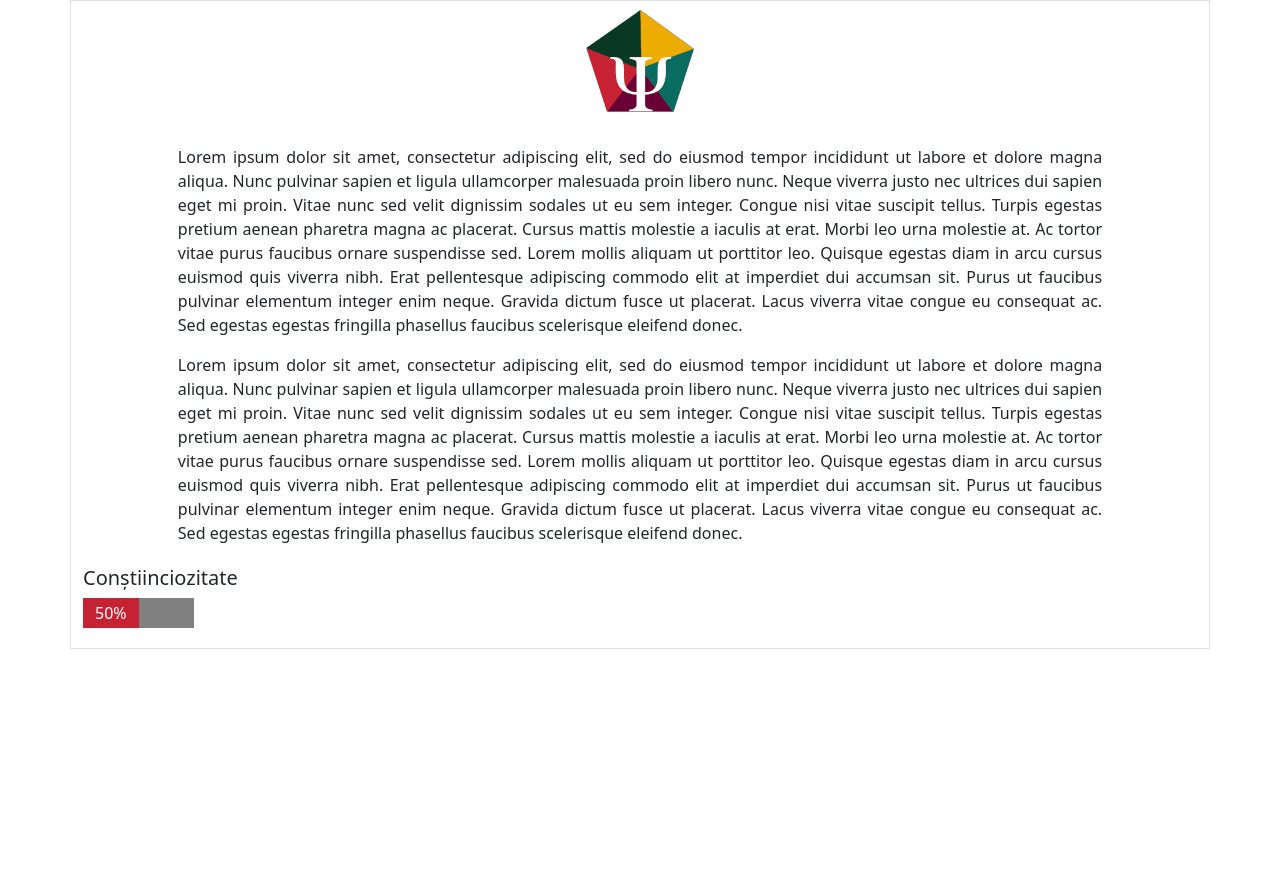
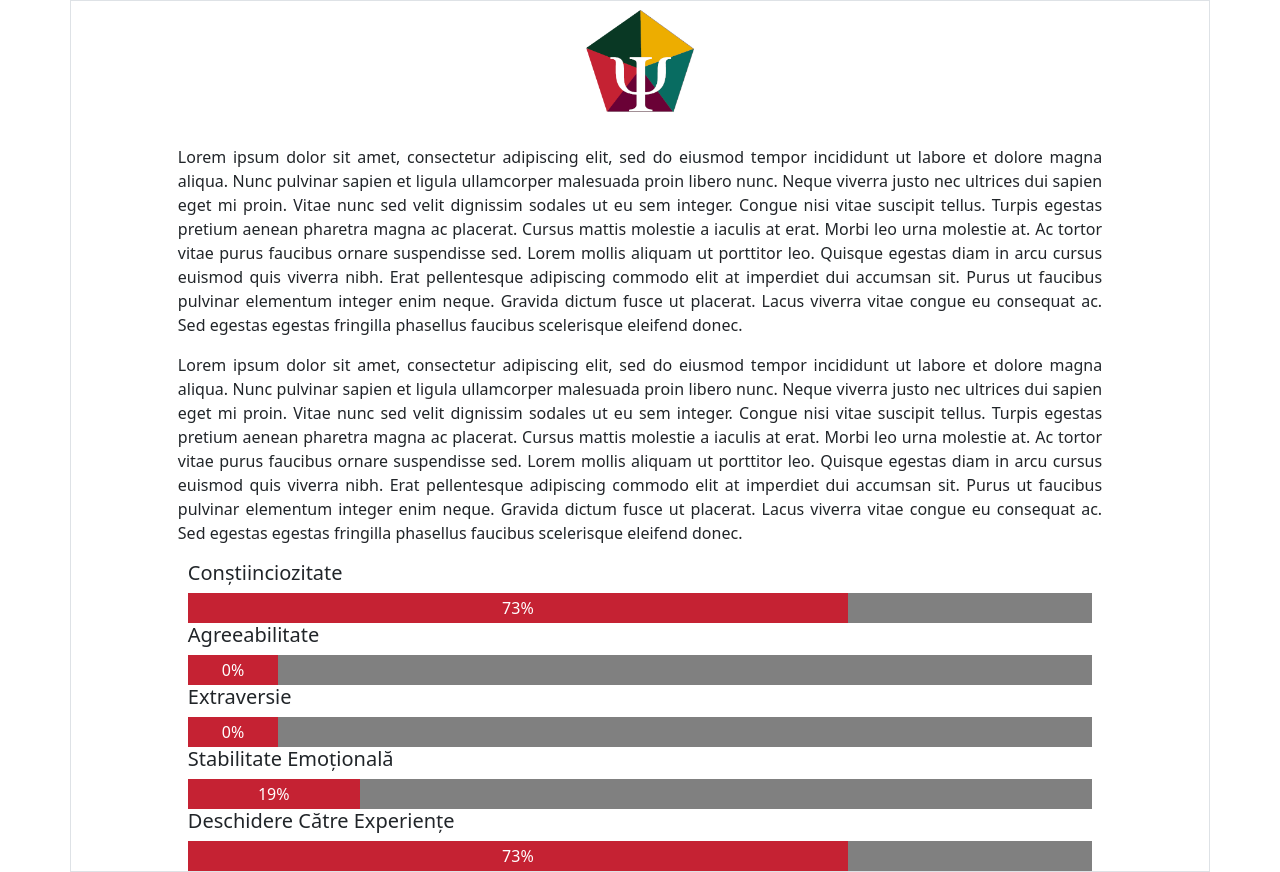
Before and after one commit to Knxd3/Big-Five-Personality-Test, a Django app: page /results in a window 1280 px wide. Before the commit the page ends 649 px from the top, so only its background shows below. Run offline with Django 4.2, Linux system fonts and the light colour scheme; data comes from the database, SQL or seed files in the repository; some libraries are stand-ins or nearby versions.

Commit message:
add functional progress bars

```diff
--- a/testbigfive/static/testbigfive/scripts.js
+++ b/testbigfive/static/testbigfive/scripts.js
@@ -19,20 +19,25 @@ function survey() {
     $('#mytable').removeClass('d-none')
 }
 
-function progr_bar(val) {
-    var elem = document.getElementById("myBar1");
-    var width = 0;
-    var id = setInterval(frame, 60);
+function progr_bar(key, val) {
+    console.log(key)
+    var elem = document.getElementById(key);
+    var width = 1;
+    var id = setInterval(frame, 25);
+    k = 0
     function frame() {
       if (width >= val) {
         clearInterval(id);
       } else {
+        k++;
         width++;
         elem.style.width = width + '%';
         elem.innerHTML = width * 1 + '%';
       }
     }
+
 }
+
 
 //  $(document).ready(function() {
 //     $(".bring_tbl").click(function() {
--- a/testbigfive/static/testbigfive/style.css
+++ b/testbigfive/static/testbigfive/style.css
@@ -13,69 +13,17 @@
 }
 
 .myProgress {
-  width: 10%;
+  width: 100%;
   background-color: grey;
+  animation-name: non-linear-progress;
 }
 
-.content {
-  max-width: 550px;
-  margin: auto;
-    margin-bottom: 15px;
-
-    padding: 5px;
+::-moz-selection { /* Code for Firefox */
+  color: white;
+  background: #721d44;
 }
 
-/* .button {
-    background: #2B2D2F;
-    height: 80px;
-    width: 200px;
-    text-align: center;
-    position: absolute;
-    top: 50%;
-    transform: translateY(-50%);
-    left: 0;
-    right: 0;
-    margin: 0 auto;
-    cursor: pointer;
-    border-radius: 4px;
-  }
-
-  .text {
-    font: bold 1.25rem/1 poppins;
-    color: #71DFBE;
-    position: absolute;
-    top: 50%;
-    transform: translateY(-52%);
-    left: 0;
-    right: 0;
-  }
-
-  .progress-bar {
-    position: absolute;
-    height: 10px;
-    width: 0;
-    right: 0;
-    top: 50%;
-    left: 50%;
-    border-radius: 200px;
-    transform: translateY(-50%) translateX(-50%);
-    background: lighten(#2B2D2F, 15%);
-  }
-
-  svg {
-    width: 30px;
-    position: absolute;
-    top: 50%;
-    transform: translateY(-50%) translateX(-50%);
-    left: 50%;
-    right: 0;
-  }
-
-  .check {
-    fill: none;
-    stroke: #FFFFFF;
-    stroke-width: 3;
-    stroke-linecap: round;
-    stroke-linejoin: round;
-  }
-   */
+::selection {
+  color: white;
+  background: #721d44;
+}
--- a/testbigfive/templates/testbigfive/results.html
+++ b/testbigfive/templates/testbigfive/results.html
@@ -8,13 +8,15 @@
       href="https://fonts.googleapis.com/css?family=Poppins:600"
       rel="stylesheet"
     />
-    <script src="{% static 'testbigfive/scripts.js' %}"></script>
-    <link rel = 'stylesheet' href = {% static 'testbigfive/style.css'%}>
 
     <!-- Latest compiled and minified CSS -->
     <link href="https://cdn.jsdelivr.net/npm/bootstrap@5.0.2/dist/css/bootstrap.min.css" rel="stylesheet" integrity="sha384-EVSTQN3/azprG1Anm3QDgpJLIm9Nao0Yz1ztcQTwFspd3yD65VohhpuuCOmLASjC" crossorigin="anonymous">
     <script src="https://cdn.jsdelivr.net/npm/bootstrap@5.0.2/dist/js/bootstrap.bundle.min.js" integrity="sha384-MrcW6ZMFYlzcLA8Nl+NtUVF0sA7MsXsP1UyJoMp4YLEuNSfAP+JcXn/tWtIaxVXM" crossorigin="anonymous"></script>
+
+    <script src="{% static 'testbigfive/scripts.js' %}"></script>
+    <link rel = 'stylesheet' href = {% static 'testbigfive/style.css'%}?{% now 'U' %}>
     </head>
+
   <body>
 
   <div class = 'container justify-content-center border'>
@@ -68,14 +70,32 @@
         </div>
 
 
-  <div class="content">
+        {% comment %} <div class="row justify-content-center">
+          <div class="col-10 panel">
             <h5 class="noPadding">Conștiinciozitate</h5 >
+
               <div class="myProgress">
                 <div id="myBar1" class='myBar'>0%</div>
               </div>
+        </div> {% endcomment %}
+
+
+        {% for key, val in ptiles.items %}
+        <div class = "row justify-content-center">
+          <div class = "col-10 panel">
+            <h5 class="noPadding"> {{key}} </h5 >
+            <div class = "myProgress">
+              <div id="{{key}}" class = "myBar">0% </div>
             </div>
+          </div>
+        </div>
+        {% endfor %}
 
-  <script> window.onload = progr_bar(50) </script>
+    {% for key, val in ptiles.items %}
+    <script> window.onload = progr_bar("{{key}}", "{{val}}") </script>
+    {% endfor %}
 
+    {% comment %} <script> window.onload = progr_bar('Agreeabilitate', 50) </script> {% endcomment %}
+    {% comment %} <script> window.onload = progr_bar('Conștiinciozitate', 50) </script> {% endcomment %}
   </body>
   </html>
--- a/testbigfive/views.py
+++ b/testbigfive/views.py
@@ -120,16 +120,25 @@ def results(request):
          return np.sum(latest > all) / len(all)
 
     ptiles = {
-         'c': ptile_calc(db_qs_df['c'].values, latest_db_q['c'].values[0]),
-         'a': ptile_calc(db_qs_df['a'].values, latest_db_q['a'].values[0]),
-         'e': ptile_calc(db_qs_df['e'].values, latest_db_q['e'].values[0]),
-         'n': ptile_calc(db_qs_df['n'].values, latest_db_q['n'].values[0]),
-         'o': ptile_calc(db_qs_df['o'].values, latest_db_q['o'].values[0])
+         'Conștiinciozitate': ptile_calc(db_qs_df['c'].values, latest_db_q['c'].values[0]),
+         'Agreeabilitate': ptile_calc(db_qs_df['a'].values, latest_db_q['a'].values[0]),
+         'Extraversie': ptile_calc(db_qs_df['e'].values, latest_db_q['e'].values[0]),
+         'Stabilitate Emoțională': ptile_calc(db_qs_df['n'].values, latest_db_q['n'].values[0]),
+         'Deschidere Către Experiențe': ptile_calc(db_qs_df['o'].values, latest_db_q['o'].values[0])
     }
 
     print(ptiles)
 
     context = {
-         'ptiles': ptiles
+        #  'c':ptiles['c'] * 100,
+        #  'a':ptiles['a'] * 100,
+        #  'e':ptiles['e'] * 100,
+        #  'n':ptiles['n'] * 100,
+        #  'o':ptiles['o'] * 100,
+         'ptiles': {k: v * 100 for k, v in ptiles.items()}
      }
+
+    print({k: v * 100 for k, v in ptiles.items()})
+    # print(ptiles['c'] * 100)
+
     return render(request, 'testbigfive/results.html', context)
```
Lines whose indentation alone changed are shown as unchanged.
